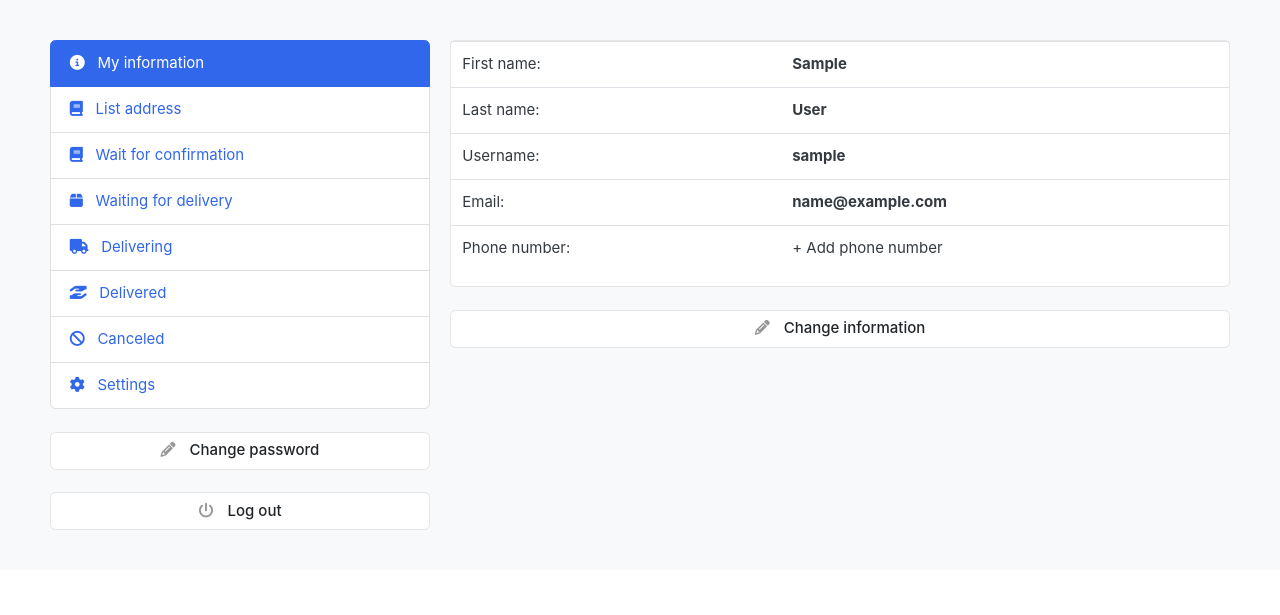
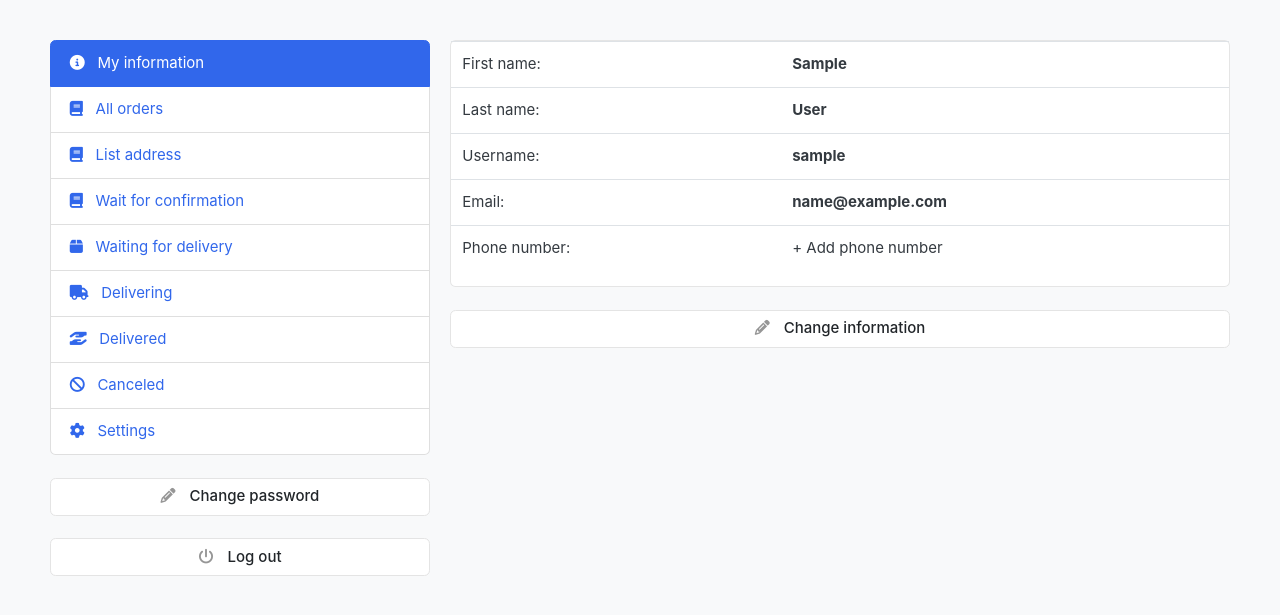
Before and after one commit to dustinphamrepos/BestChoice, a Django app: page /accounts/account_info/ in a window 1280 px wide. Shown: the part 79-694 px from the top of the page. Run offline with Django 4.2, Linux system fonts and the light colour scheme; the visitor is signed in with stand-in values (Sample User, id 1); data that the repository does not hold is empty; some libraries are stand-ins or nearby versions; some web fonts are replaced.

Commit message:
#23: View all orders

```diff
--- a/accounts/urls.py
+++ b/accounts/urls.py
@@ -6,6 +6,7 @@ urlpatterns = [
   path('login/', views.login, name='login'),
   path('logout/', views.logout, name='logout'),
   path('account_info/', views.account_info, name='account_info'),
+  path('all_orders/', views.all_orders, name='all_orders'),
   path('account_address/', views.account_address, name='account_address'),
   path('account_delete_address/<int:id>/', views.account_delete_address, name='account_delete_address'),
   path('change_password/', views.change_password, name='change_password'),
--- a/accounts/views.py
+++ b/accounts/views.py
@@ -3,7 +3,7 @@ from django.shortcuts import redirect, render
 from django.contrib import messages, auth
 from django.contrib.auth.decorators import login_required
 from orders.forms import AddressForm
-from orders.models import Address
+from orders.models import Address, Order, OrderProduct
 from carts.models import Cart, CartItem
 from carts.views import _cart_id
 from .models import Account
@@ -194,3 +194,20 @@ def account_delete_address(request, id):
   address = Address.objects.get(id=id)
   address.delete()
   return redirect('account_address')
+
+def all_orders(request):
+  current_user = request.user
+  active = 'all_orders'
+
+  try:
+    all_orders = Order.objects.filter(user=current_user)
+  except Exception:
+    pass
+
+  context = {
+    'user': current_user,
+    'all_orders': all_orders if 'all_orders' in locals() else "",
+    'active': active
+  }
+
+  return render(request, 'accounts/all_orders.html', context=context)
--- a/orders/views.py
+++ b/orders/views.py
@@ -71,7 +71,9 @@ def order_complete(request, order_number):
 
   try:
     cart_items = CartItem.objects.filter(user=current_user)
-    order = Order.objects.get(user=current_user, is_ordered=False, order_number=order_number)
+    order = Order.objects.get(user=current_user, order_number=order_number)
+    order.is_ordered = True
+    order.save()
     for item in cart_items:
       order_product = OrderProduct()
       order_product.order_id = order.id
--- a/templates/includes/account.html
+++ b/templates/includes/account.html
@@ -14,6 +14,21 @@
       My information
     </a>
   {% endif %}
+
+  {% if active == 'all_orders' %}
+    <a class="list-group-item active" href="{% url 'all_orders' %}">
+      <i class="fa-solid fa-book"></i>
+      &nbsp;
+      All orders
+    </a>
+  {% else %}
+    <a class="list-group-item" href="{% url 'all_orders' %}">
+      <i class="fa-solid fa-book"></i>
+      &nbsp;
+      All orders
+    </a>
+  {% endif %}
+
   {% if active == 'address' %}
     <a class="list-group-item active" href="{% url 'account_address' %}">
       <i class="fa-solid fa-book"></i>
@@ -27,36 +42,43 @@
       List address
     </a>
   {% endif %}
+
   <a class="list-group-item" href="#">
     <i class="fa-solid fa-book"></i>
     &nbsp;
     Wait for confirmation
   </a>
+
   <a class="list-group-item" href="#">
     <i class="fa-solid fa-box"></i>
     &nbsp;
     Waiting for delivery
   </a>
+
   <a class="list-group-item" href="#">
     <i class="fa-solid fa-truck"></i>
     &nbsp;
     Delivering
   </a>
+
   <a class="list-group-item" href="#">
     <i class="fa-solid fa-hand-holding-hand"></i>
     &nbsp;
     Delivered
   </a>
+
   <a class="list-group-item" href="#">
     <i class="fa-solid fa-ban"></i>
     &nbsp;
     Canceled
   </a>
+
   <a class="list-group-item" href="#">
     <i class="fa-solid fa-gear"></i>
     &nbsp;
     Settings
   </a>
+
 </ul>
 <br>
 <a class="btn btn-light btn-block" href="{% url 'change_password' %}">
```
Also changed, not shown: templates/accounts/all_orders.html (added, +51 -0 lines).
